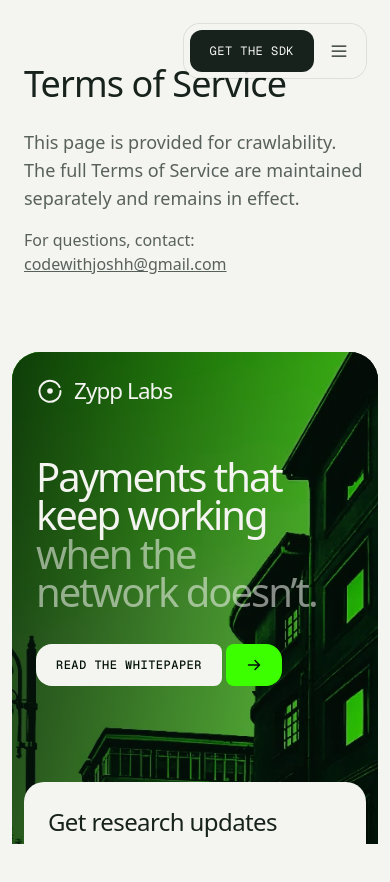
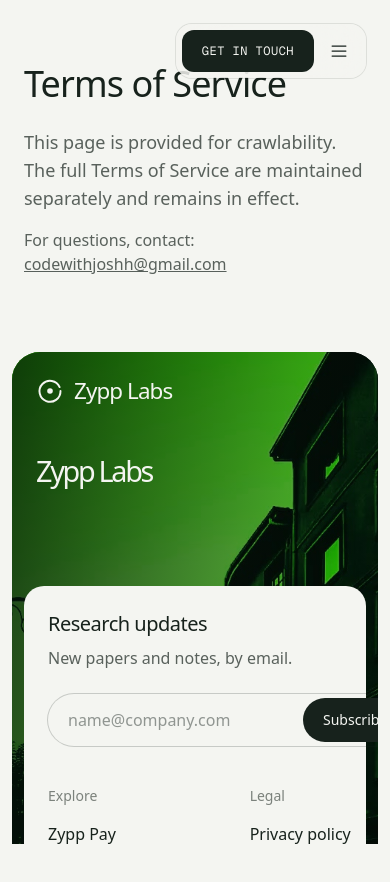
Before and after one commit to zypp-labs/website, a Next.js app: page /terms in a window 390 px wide. Shown: the top 882 px of the page. Built offline with nearby package versions, Linux system fonts and the light colour scheme; a web font is replaced by a local one.

Commit message:
fix: update footer layout and links

```diff
--- /dev/null
+++ b/app/company/page.tsx
@@ -0,0 +1,35 @@
+import { Metadata } from "next";
+import { getMetadata } from "@/lib/seo";
+import Footer from "@/components/sections/Footer";
+import Link from "next/link";
+
+export const metadata: Metadata = getMetadata({
+  title: "Company",
+  description: "Zypp Labs is a research and engineering company building offline-capable payment infrastructure.",
+  path: "/company",
+});
+
+export default function CompanyPage() {
+  return (
+    <>
+      <Link
+        href="#main"
+        className="mono-label sr-only z-60 rounded-xl bg-paper px-4 py-3 text-ink focus:not-sr-only focus:fixed focus:left-4 focus:top-4"
+      >
+        Skip to content
+      </Link>
+      <main id="main" className="flex-1 bg-paper text-ink">
+        <div className="mx-auto max-w-4xl px-6 py-16 sm:px-10 sm:py-24">
+          <h1 className="text-4xl font-medium tracking-tight sm:text-5xl">
+            Company
+          </h1>
+          <p className="mt-6 text-lg text-ink/70">
+            Zypp Labs is a research and engineering company building
+            offline-capable payment infrastructure.
+          </p>
+        </div>
+      </main>
+      <Footer />
+    </>
+  );
+}
--- a/app/page.tsx
+++ b/app/page.tsx
@@ -4,7 +4,7 @@
 import Platform from "@/components/sections/Platform";
 import Products from "@/components/sections/Products";
 import Research from "@/components/sections/Research";
-import AboutZypp from "@/components/sections/AboutZypp";
+// import AboutZypp from "@/components/sections/AboutZypp";
 import JsonLd from "@/components/seo/JsonLd";
 import Link from "next/link";
 
@@ -24,7 +24,7 @@
         <HowItWorks />
         <Products />
         <Research />
-        <AboutZypp />
+        {/* <AboutZypp /> */}
         <Footer />
       </main>
     </>
--- /dev/null
+++ b/app/products/pay/page.tsx
@@ -0,0 +1,36 @@
+import { Metadata } from "next";
+import { getMetadata } from "@/lib/seo";
+import Footer from "@/components/sections/Footer";
+import Link from "next/link";
+
+export const metadata: Metadata = getMetadata({
+  title: "Pay",
+  description: "Zypp Pay is a consumer app for sending and receiving money without an internet connection in Nigeria.",
+  path: "/products/pay",
+});
+
+export default function PayPage() {
+  return (
+    <>
+      <Link
+        href="#main"
+        className="mono-label sr-only z-60 rounded-xl bg-paper px-4 py-3 text-ink focus:not-sr-only focus:fixed focus:left-4 focus:top-4"
+      >
+        Skip to content
+      </Link>
+      <main id="main" className="flex-1 bg-paper text-ink">
+        <div className="mx-auto max-w-4xl px-6 py-16 sm:px-10 sm:py-24">
+          <h1 className="text-4xl font-medium tracking-tight sm:text-5xl">
+            Zypp Pay
+          </h1>
+          <p className="mt-6 text-lg text-ink/70">
+            A consumer app for sending and receiving money in Nigerian Naira
+            without an internet connection. Currently in version 2 closed beta
+            on iOS and Android.
+          </p>
+        </div>
+      </main>
+      <Footer />
+    </>
+  );
+}
--- /dev/null
+++ b/app/research/page.tsx
@@ -0,0 +1,34 @@
+import { Metadata } from "next";
+import { getMetadata } from "@/lib/seo";
+import Footer from "@/components/sections/Footer";
+import Link from "next/link";
+
+export const metadata: Metadata = getMetadata({
+  title: "Research",
+  description: "Research and whitepapers from Zypp Labs on offline-capable payments.",
+  path: "/research",
+});
+
+export default function ResearchPage() {
+  return (
+    <>
+      <Link
+        href="#main"
+        className="mono-label sr-only z-60 rounded-xl bg-paper px-4 py-3 text-ink focus:not-sr-only focus:fixed focus:left-4 focus:top-4"
+      >
+        Skip to content
+      </Link>
+      <main id="main" className="flex-1 bg-paper text-ink">
+        <div className="mx-auto max-w-4xl px-6 py-16 sm:px-10 sm:py-24">
+          <h1 className="text-4xl font-medium tracking-tight sm:text-5xl">
+            Research
+          </h1>
+          <p className="mt-6 text-lg text-ink/70">
+            Whitepapers and research from Zypp Labs.
+          </p>
+        </div>
+      </main>
+      <Footer />
+    </>
+  );
+}
--- a/components/nav/Nav.tsx
+++ b/components/nav/Nav.tsx
@@ -6,10 +6,10 @@
 import { AnimatePresence, motion, useReducedMotion } from "motion/react";
 
 const links = [
-  { label: "Platform", href: "#platform" },
-  { label: "Research", href: "#research" },
+  { label: "Pay", href: "/products/pay" },
   { label: "Developers", href: "/product/sdk" },
-  { label: "Pay", href: "/products/pay" },
+  { label: "Research", href: "/research" },
+  { label: "Company", href: "/company" },
 ];
 
 export default function Nav() {
@@ -87,7 +87,7 @@
             href="#sdk"
             className="mono-label rounded-xl bg-ink px-5 py-3 text-paper transition-colors md:hover:bg-night md:ml-1"
           >
-            Get the SDK
+            Get in touch
           </Link>
 
           {/* Mobile menu button */}
--- a/components/sections/Footer.tsx
+++ b/components/sections/Footer.tsx
@@ -14,10 +14,12 @@
 };
 
 const explore = [
-  { label: "Platform", href: "#platform" },
-  { label: "Products", href: "#products" },
-  { label: "Architecture", href: "#how-it-works" },
-  { label: "Research", href: "#research" },
+  { label: "Zypp Pay", href: "/products/pay" },
+  { label: "Developers", href: "/product/sdk" },
+  { label: "Research", href: "/research" },
+  { label: "Architecture", href: "/#how-it-works" },
+  { label: "Company", href: "/company" },
+  { label: "Contact", href: "mailto:hello@zypp.fun" },
 ];
 
 const legal = [
@@ -26,8 +28,8 @@
 ];
 
 const social = [
-  { label: "X / Twitter", href: "https://x.com/use_zypp" },
-  { label: "GitHub", href: "https://github.com/zypp-labs" },
+  { label: "X ↗", href: "https://x.com/use_zypp" },
+  { label: "GitHub ↗", href: "https://github.com/zypp-labs" },
 ];
 
 /**
@@ -56,18 +58,18 @@
 }) {
   return (
     <nav aria-label={title}>
-      <p className="text-md text-ink/55">{title}</p>
-      <ul className="mt-5 space-y-3">
+      <p className="text-sm text-ink/55">{title}</p>
+      <ul className="mt-4 space-y-2.5">
         {items.map((l) => (
           <li key={l.label}>
             <Link
               href={l.href}
-              target={external || l.href.startsWith("http") ? "_blank" : undefined}
-              rel={external || l.href.startsWith("http") ? "noopener noreferrer" : undefined}
-              className="inline-flex items-center gap-1.5 underline decoration-ink/0 underline-offset-4 transition-colors hover:decoration-ink"
+              target={external || l.href.startsWith("http") || l.href.startsWith("mailto:") ? "_blank" : undefined}
+              rel={external || l.href.startsWith("http") || l.href.startsWith("mailto:") ? "noopener noreferrer" : undefined}
+              className="inline-flex items-center gap-1.5 text-base underline decoration-ink/0 underline-offset-4 transition-colors hover:decoration-ink"
             >
               {l.label}
-              {(external || l.href.startsWith("http")) && (
+              {(external || l.href.startsWith("http") || l.href.startsWith("mailto:")) && (
                 <ArrowUpRight aria-hidden="true" size={14} weight="bold" />
               )}
             </Link>
@@ -94,15 +96,15 @@
 
   return (
     <div className="max-w-md lg:col-span-5">
-      <h3 className="text-2xl font-medium tracking-tight">
-        Get research updates
+      <h3 className="text-xl font-medium tracking-tight">
+        Research updates
       </h3>
       <p className="mt-2 text-ink/70">
-        New whitepapers and releases, straight to your inbox.
+        New papers and notes, by email.
       </p>
 
       {status === "done" ? (
-        <p role="status" className="mt-6 text-lg">
+        <p role="status" className="mt-6 text-base">
           You’re on the list. We’ll be in touch.
         </p>
       ) : (
@@ -126,7 +128,7 @@
             />
             <button
               type="submit"
-              className=" shrink-0 rounded-full bg-ink px-5 py-3 text-md text-paper transition-colors hover:bg-night"
+              className=" shrink-0 rounded-full bg-ink px-5 py-3 text-sm text-paper transition-colors hover:bg-night"
             >
               Subscribe
             </button>
@@ -188,19 +190,28 @@
           </div>
 
           <div className="px-6 pt-10 sm:px-10 sm:pt-14">
-            <motion.h2
-              className="display max-w-[12em] text-[clamp(2.5rem,6.4vw,6.5rem)] font-medium tracking-tighter"
+            <motion.div
+              className="max-w-[12em]"
               {...focus}
             >
-              Payments that keep working{" "}
-              <span className="text-paper/55">when the network doesn’t.</span>
-            </motion.h2>
-
-            <div className="mt-8">
-              <CtaButton href="#research" tone="light">
-                Read the whitepaper
-              </CtaButton>
-            </div>
+              <svg
+                viewBox="0 0 1200 200"
+                className="w-full h-auto"
+                aria-label="Zypp Labs"
+                role="img"
+              >
+                <text
+                  x="0"
+                  y="150"
+                  fontSize="180"
+                  fontWeight="500"
+                  letterSpacing="-0.08em"
+                  fill="currentColor"
+                >
+                  Zypp Labs
+                </text>
+              </svg>
+            </motion.div>
           </div>
         </div>
 
@@ -219,7 +230,7 @@
               </div>
             </div>
 
-            <div className="mono-label mt-12 flex flex-wrap justify-between gap-x-10 gap-y-2 border-t border-ink/15 pt-6 text-[0.6875rem] text-ink/60">
+            <div className="mono-label mt-12 flex flex-wrap justify-between gap-x-10 gap-y-2 border-t border-ink/15 pt-6 text-xs text-ink/60">
               <span>© 2026 Zypp Labs</span>
               <span>All rights reserved</span>
             </div>
--- a/components/sections/Hero.tsx
+++ b/components/sections/Hero.tsx
@@ -77,9 +77,9 @@
               initial={{ filter: "blur(28px)", opacity: 0, scale: 1.04 }}
               animate={{ filter: "blur(0px)", opacity: 1, scale: 1 }}
               transition={{ duration: 0.8, ease: [0.2, 0.7, 0.2, 1] }}
-              className="display max-w-[11em] text-[clamp(2.9rem,7.9vw,8rem)] tracking-tighter"
+              className="display max-w-[11em] text-[clamp(2.9rem,7.9vw,8rem)] tracking-[-0.035em]"
             >
-              Engineering offline payment solutions for everyone.
+              Engineering payments beyond connectivity.
             </motion.h1>
           </div>
         </div>
@@ -87,7 +87,7 @@
         <div className="flex flex-col gap-8 px-6 pb-6 sm:flex-row sm:items-end sm:justify-between sm:px-10 sm:pb-10">
           <p className="max-w-2xl text-lg leading-snug text-paper/80 sm:text-xl">
             Zypp Labs is a research and engineering lab building offline-capable
-            payment solutions for consumers and institues: banks, wallets and
+            payment technology for consumers and institutions: banks, wallets and
             fintech.
           </p>
           <CtaButton href="#research" tone="light">
```
Also changed, not shown: app/product/sdk/page.tsx (added, +36 -0 lines).
